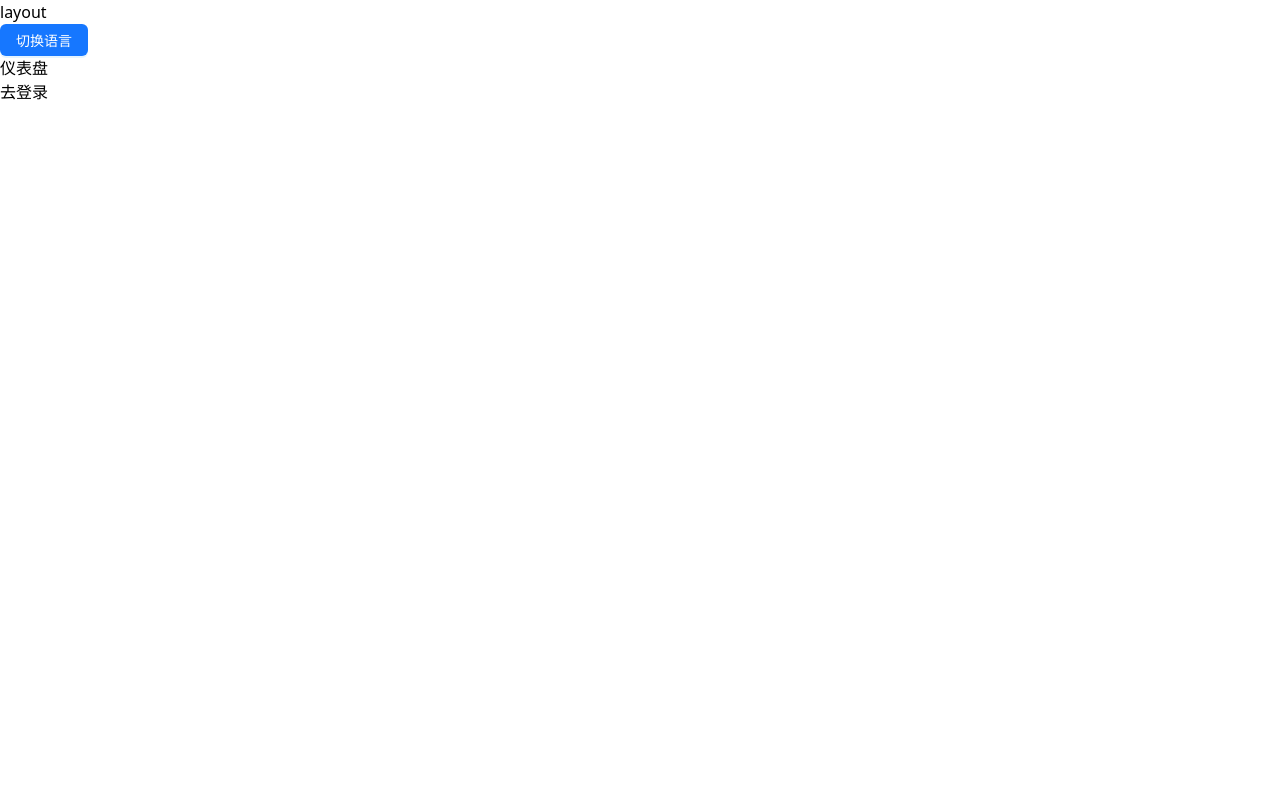
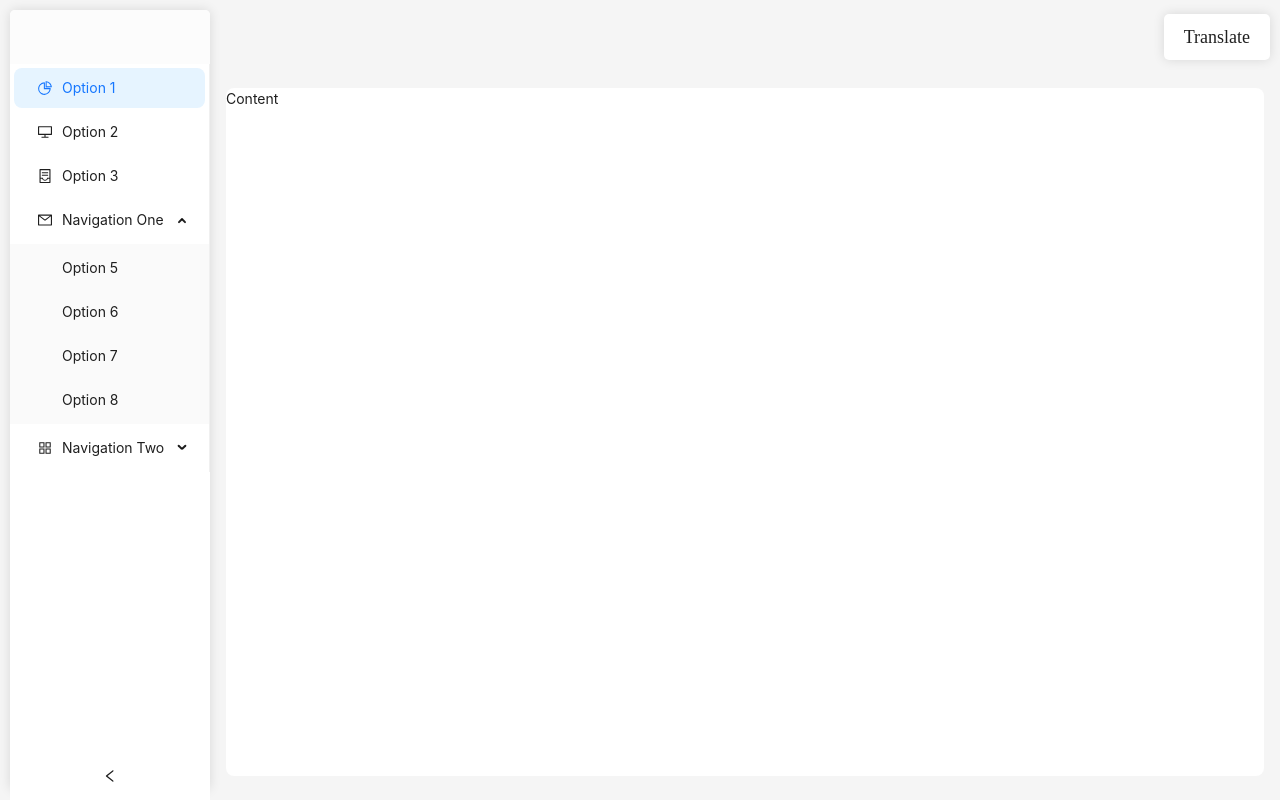
Before and after one commit to Youzi-io/start-point-ui-react, a React (Vite) app: page / in a window 1280 px wide. Built offline with nearby package versions, Linux system fonts and the light colour scheme; a web font is replaced by a local one.

Commit message:
refactor：layout组件修改布局

```diff
--- /dev/null
+++ b/src/layout/components/HeaderContent.tsx
@@ -0,0 +1,44 @@
+import MSIcon from "@/components/MSIcon";
+import styles from "./headerContent.module.scss";
+import { Dropdown } from "antd";
+import { useLang } from "@/hooks/useLang";
+import { useState } from "react";
+
+const HeaderContent = () => {
+  return (
+    <div className="h-[100%] flex justify-between items-center">
+      <div></div>
+      <HeaderOperate />
+    </div>
+  );
+};
+
+const HeaderOperate = () => {
+  const { getLangList, changeLanguage, getCurSysLang } = useLang();
+  const [curLang] = useState(getCurSysLang());
+  return (
+    <div
+      className={`h-[46px] flex justify-center items-center ${styles["option-list"]}`}
+    >
+      <Dropdown
+        trigger={["click"]}
+        menu={{
+          items: getLangList(),
+          selectable: true,
+          defaultSelectedKeys: [curLang],
+          onClick: (item) => {
+            changeLanguage(item.key);
+          },
+        }}
+      >
+        <div
+          className={`h-[100%] px-[20px] flex justify-center items-center ${styles["option-list-item"]}`}
+        >
+          <MSIcon className={`${styles["option-icon"]}`} name={"Translate"} />
+        </div>
+      </Dropdown>
+    </div>
+  );
+};
+
+export default HeaderContent;
--- /dev/null
+++ b/src/layout/components/SiderContent.tsx
@@ -0,0 +1,61 @@
+import { Menu, MenuProps } from "antd";
+import {
+  AppstoreOutlined,
+  ContainerOutlined,
+  DesktopOutlined,
+  MailOutlined,
+  PieChartOutlined,
+} from "@ant-design/icons";
+
+type MenuItem = Required<MenuProps>["items"][number];
+
+const items: MenuItem[] = [
+  { key: "1", icon: <PieChartOutlined />, label: "Option 1" },
+  { key: "2", icon: <DesktopOutlined />, label: "Option 2" },
+  { key: "3", icon: <ContainerOutlined />, label: "Option 3" },
+  {
+    key: "sub1",
+    label: "Navigation One",
+    icon: <MailOutlined />,
+    children: [
+      { key: "5", label: "Option 5" },
+      { key: "6", label: "Option 6" },
+      { key: "7", label: "Option 7" },
+      { key: "8", label: "Option 8" },
+    ],
+  },
+  {
+    key: "sub2",
+    label: "Navigation Two",
+    icon: <AppstoreOutlined />,
+    children: [
+      { key: "9", label: "Option 9" },
+      { key: "10", label: "Option 10" },
+      {
+        key: "sub3",
+        label: "Submenu",
+        children: [
+          { key: "11", label: "Option 11" },
+          { key: "12", label: "Option 12" },
+        ],
+      },
+    ],
+  },
+];
+
+const SiderContent = () => {
+  return (
+    <>
+      <div className="h-[54px] bg-[#fcfcfc]" />
+      <Menu
+        defaultSelectedKeys={["1"]}
+        defaultOpenKeys={["sub1"]}
+        mode="inline"
+        theme="light"
+        items={items}
+      />
+    </>
+  );
+};
+
+export default SiderContent;
--- /dev/null
+++ b/src/layout/components/headerContent.module.scss
@@ -0,0 +1,31 @@
+.option-list {
+  background-color: #ffffff;
+  @include divInitialization();
+
+  &-item {
+    cursor: pointer;
+    transition: all 0.3s;
+
+    &:hover {
+      background-color: #f5f5f5;
+
+      > .option-icon {
+        animation: headerOperateScale 0.3s ease-in-out 1;
+      }
+    }
+  }
+}
+
+@keyframes headerOperateScale {
+  0% {
+    transform: scale(0);
+  }
+
+  90% {
+    transform: scale(1.2);
+  }
+
+  100% {
+    transform: scale(1);
+  }
+}
--- /dev/null
+++ b/src/layout/index.module.scss
@@ -0,0 +1,4 @@
+.ant-layout-sider-trigger {
+  bottom: 10px;
+  border-radius: 0 0 5px 5px;
+}
--- a/src/layout/index.tsx
+++ b/src/layout/index.tsx
@@ -1,22 +1,47 @@
-import { useLang } from "@/hooks/useLang";
-import { Button } from "antd";
-import { Outlet } from "react-router-dom";
+import { Layout, theme } from "antd";
+import { useState } from "react";
+import SiderContent from "./components/SiderContent";
+import HeaderContent from "./components/HeaderContent";
+import "./index.module.scss";
 
-const Layout = () => {
-  const { changeLanguage } = useLang();
-  const switchLang = () => {
-    changeLanguage("en_US");
+const { Header, Sider, Content } = Layout;
+
+const BasicLayout = () => {
+  const [collapsed, setCollapsed] = useState(false);
+  const {
+    token: { colorBgContainer, borderRadiusLG },
+  } = theme.useToken();
+
+  const toggleCollapsed = () => {
+    setCollapsed(!collapsed);
   };
-
   return (
-    <>
-      <div>layout</div>
-      <Button type="primary" onClick={switchLang}>
-        切换语言
-      </Button>
-      <Outlet />
-    </>
+    <Layout className="min-h-screen max-h-screen overflow-hidden">
+      <Sider
+        className="mix-h-[calc(100vh-20px-48px)] overflow-y-auto ml-[10px] my-[10px] rounded-[5px] shadow-[0_0_12px_rgba(0,0,0,0.12)]"
+        collapsible
+        collapsed={collapsed}
+        onCollapse={toggleCollapsed}
+        theme="light"
+      >
+        <SiderContent />
+      </Sider>
+      <Layout>
+        <Header className="px-[10px] pt-[10px] leading-none box-border bg-transparent">
+          <HeaderContent />
+        </Header>
+        <Content
+          className="my-6 mx-4"
+          style={{
+            background: colorBgContainer,
+            borderRadius: borderRadiusLG,
+          }}
+        >
+          Content
+        </Content>
+      </Layout>
+    </Layout>
   );
 };
 
-export default Layout;
+export default BasicLayout;
```
